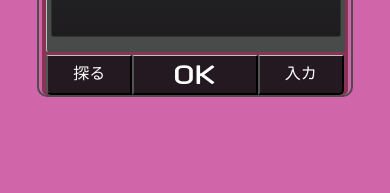
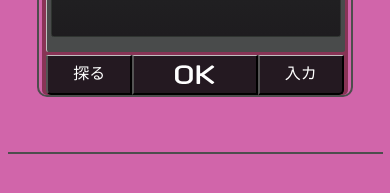
Before and after one commit to lawrenceabaeo/shimoneta-anti-pm-interface, a plain HTML site: page index.html in a window 390 px wide. Shown: the part 285-478 px from the top of the page. Drawn offline with nearby package versions, Linux system fonts and the light colour scheme; a web font is replaced by a local one.

Commit message:
Add a crease to imitate cell phone edges

```diff
--- a/css/my-styles.scss
+++ b/css/my-styles.scss
@@ -27,6 +27,8 @@
 
 
 /***** SASS stuff *****/
+$physical-cell-phone-width: 375px;
+$physical-cell-phone-border-color: lighten(black, 30%);
 $overall-content-width: 298px;
 @mixin debug {
   border: 1px solid red;
@@ -40,7 +42,7 @@ body {
 }
 
 .cell-phone-edge-wrapper {
-  border: 2px solid lighten(black, 30%);
+  border: 2px solid $physical-cell-phone-border-color;
   border-bottom-right-radius: 10px;
   border-bottom-left-radius: 10px;
   border-top-left-radius: 5px;
@@ -265,3 +267,13 @@ $keys-border-color: darken(white, 25%);
   -o-transform: scale($ok-letters-width,
     $ok-letters-height) translateY($yAxis-number);
 }
+
+.flip-phone-crease {
+  background: $physical-cell-phone-border-color;
+  border: 0px;
+  height: 2px;
+  margin-left: auto;
+  margin-right: auto;
+  margin-top: 55px;
+  width: $physical-cell-phone-width;
+}
--- a/index.html
+++ b/index.html
@@ -56,6 +56,8 @@
         </div><!-- dark-raspberry-wrapper -->
         </div><!-- cell-phone-edge-wrapper -->
 
+      <hr class='flip-phone-crease'>
+
         <audio class="sound-effect" src="./audio/56k_from_episode_sound_effect.mp3" preload="auto"></audio><!-- note that preload is disabled on iphone, and probably Android as well -->
 
         <script src="//ajax.googleapis.com/ajax/libs/jquery/1.11.2/jquery.min.js"></script>
```
Also changed, not shown: css/my-styles.css, 1 other file.
